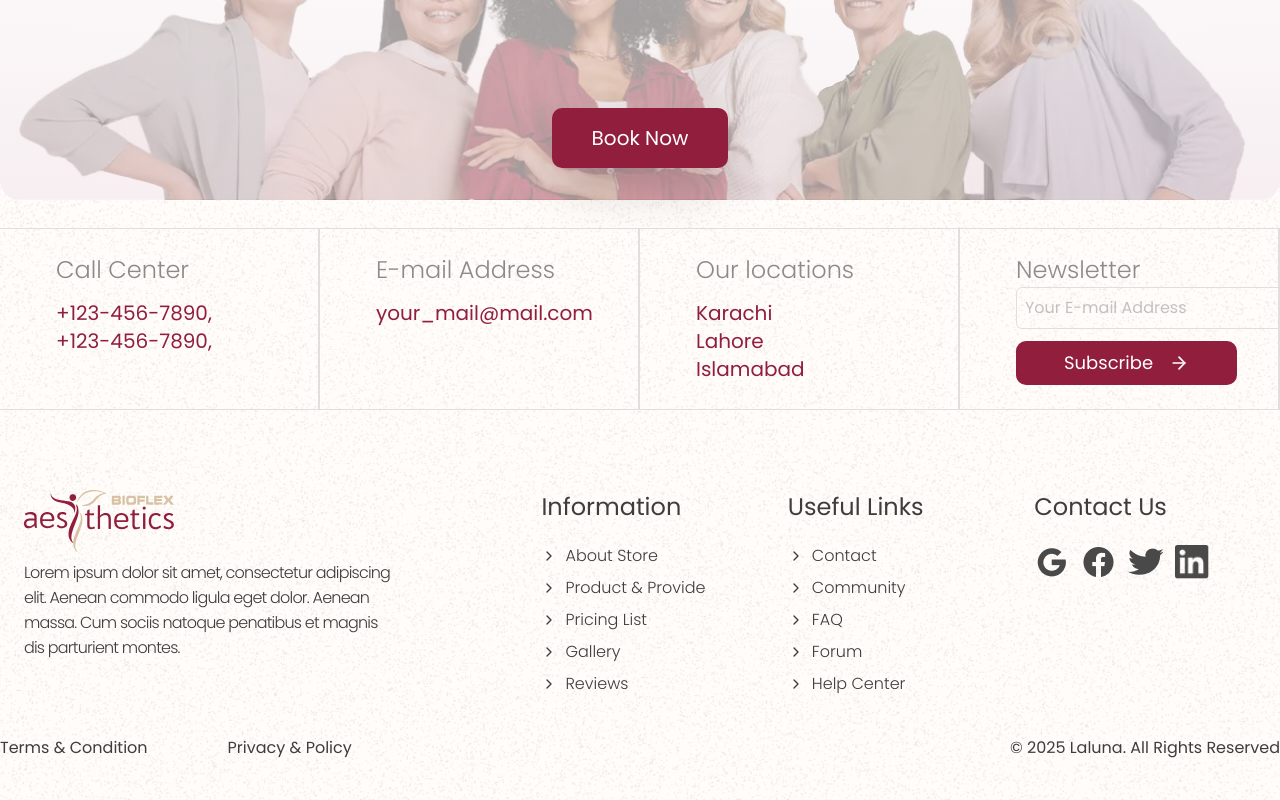
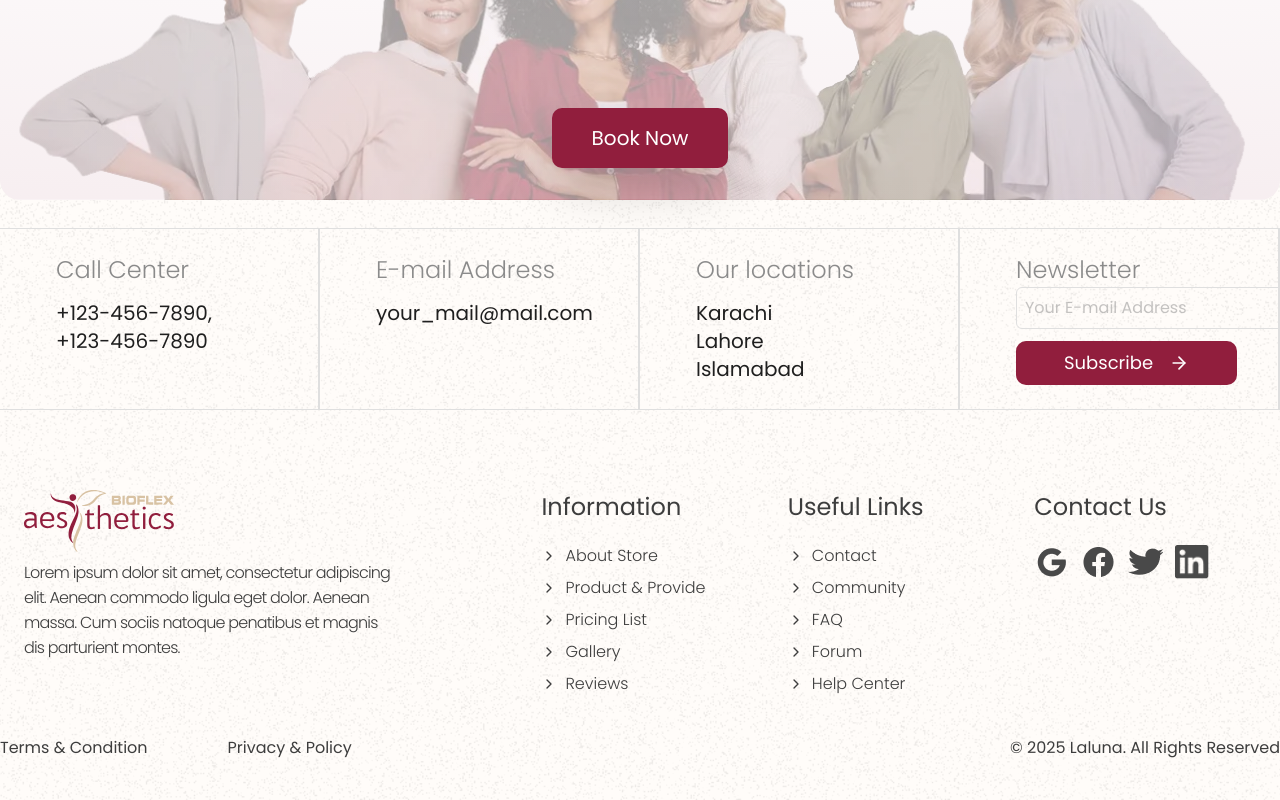
Before and after one commit to abdulrehmankz1/bioflex-aesthetics, a Next.js app: page / in a window 1280 px wide. Shown: the part 5811-6611 px from the top of the page. Built offline with nearby package versions, Linux system fonts and the light colour scheme.

Commit message:
fix: update footer contact details and styling for better visibility

```diff
--- a/app/components/Footer.tsx
+++ b/app/components/Footer.tsx
@@ -15,24 +15,22 @@ const Footer = () => {
                 <h5 className="font-light text-[#8B8B8B !important]">
                   Call Center
                 </h5>
-                <div className="mt-3 text-xl text_primary">+123-456-7890,</div>
-                <div className="text-xl text_primary">+123-456-7890,</div>
+                <div className="mt-3 text-xl text_dark">+123-456-7890,</div>
+                <div className="text-xl text_dark">+123-456-7890</div>
               </div>
             </div>
             <div className="ps-14 border-r-2 border-[#DFDFDF] py-6">
               <div>
                 <h5 className="font-light text-[#8B8B8B]">E-mail Address</h5>
-                <div className="mt-3 text-xl text_primary">
-                  your_mail@mail.com
-                </div>
+                <div className="mt-3 text-xl text_dark">your_mail@mail.com</div>
               </div>
             </div>
             <div className="ps-14 border-r-2 border-[#DFDFDF] py-6">
               <div>
                 <h5 className="font-light text-[#8B8B8B]">Our locations</h5>
-                <div className="mt-3 text-xl text_primary">Karachi</div>
-                <div className="text-xl text_primary">Lahore</div>
-                <div className="text-xl text_primary">Islamabad</div>
+                <div className="mt-3 text-xl text_dark">Karachi</div>
+                <div className="text-xl text_dark">Lahore</div>
+                <div className="text-xl text_dark">Islamabad</div>
               </div>
             </div>
             <div className="ps-14 border-r-2 border-[#DFDFDF] py-6">
@@ -60,7 +58,7 @@ const Footer = () => {
           </div>
         </div>
       </div>
-      <footer className="">
+      <footer>
         {/* new container */}
         <div className="container mx-auto">
           <div className="flex flex-wrap gap-y-6 px-6 py-10 text-dark-gray">
@@ -244,9 +242,7 @@ const Footer = () => {
               </Link>
             </div>
             <div>
-              <Link href="#">
-               © 2025 Laluna. All Rights Reserved
-              </Link>
+              <Link href="#">© 2025 Laluna. All Rights Reserved</Link>
             </div>
           </div>
         </div>
```
